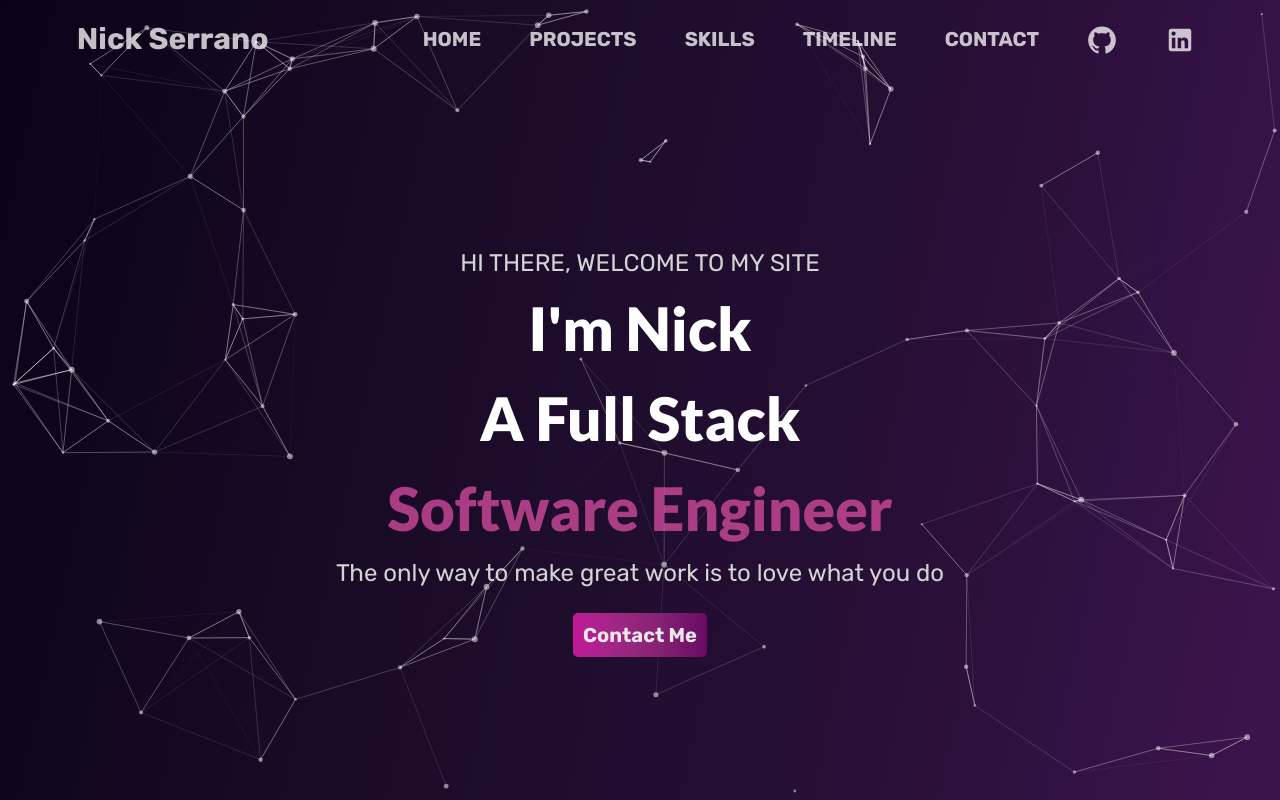
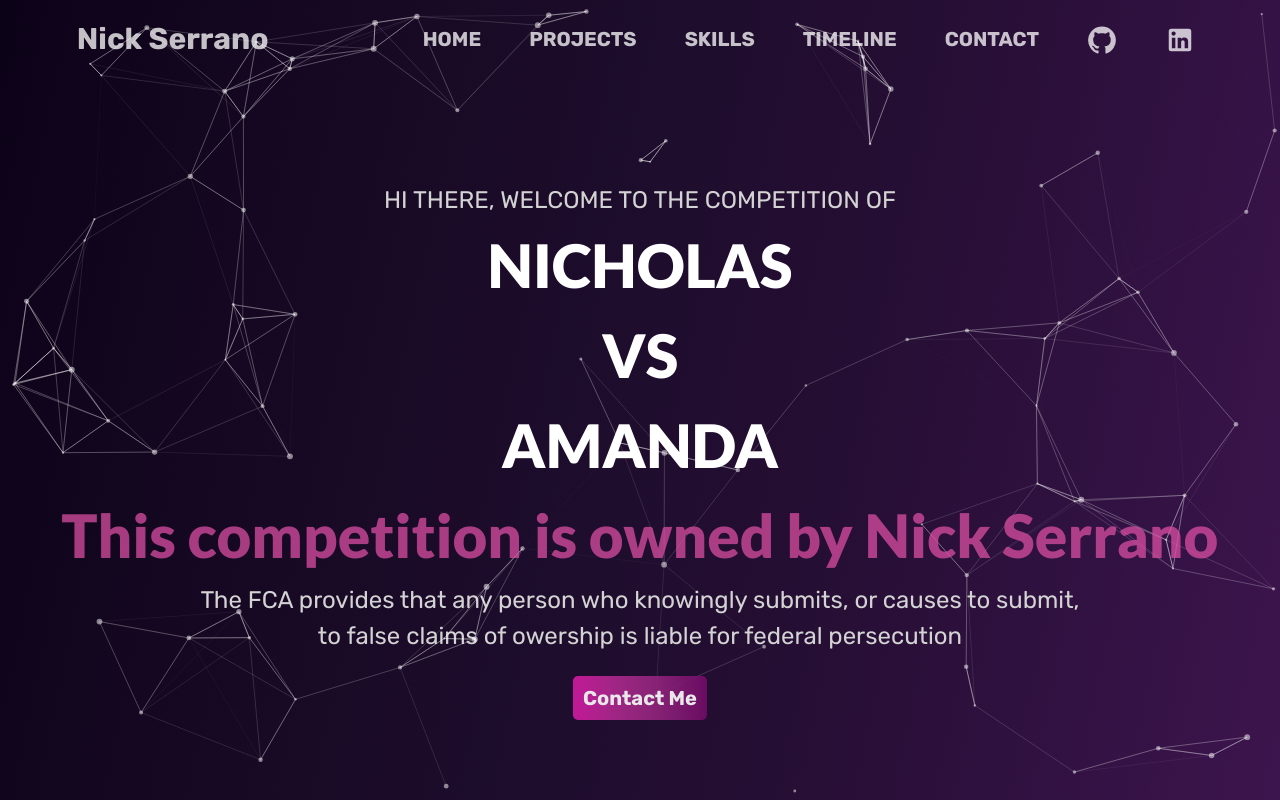
Before and after one commit to nickroxcks/Portfolio2023, a React (Create React App) app: page / in a window 1280 px wide. Shown: the top 800 px of the page. Built offline with nearby package versions, Linux system fonts and the light colour scheme.

Commit message:
pushing custom changes for Amanda

```diff
--- a/src/components/portfolio/Hero/Hero.jsx
+++ b/src/components/portfolio/Hero/Hero.jsx
@@ -111,10 +111,12 @@ const Hero = () => {
           alignItems: "center",
         }}
       >
-        <TopDesc>HI THERE, WELCOME TO MY SITE</TopDesc>
+        <TopDesc>HI THERE, WELCOME TO THE COMPETITION OF</TopDesc>
         <Title>
-          I'm Nick
-          <br /> A Full Stack
+          NICHOLAS
+          <br />
+           VS
+          <br /> AMANDA
           <p
             style={{
               color: "#da4ea2",
@@ -124,10 +126,11 @@ const Hero = () => {
             }}
           >
             {" "}
-            Software Engineer
+            This competition is owned by Nick Serrano
           </p>
         </Title>
-        <Desc>The only way to make great work is to love what you do</Desc>
+        <Desc>The FCA provides that any person who knowingly submits, or causes to submit,
+          <br/>to false claims of owership is liable for federal persecution </Desc>
         <a href="#contact"><Button2>Contact Me</Button2></a>
       </div>
     </motion.div>
```
